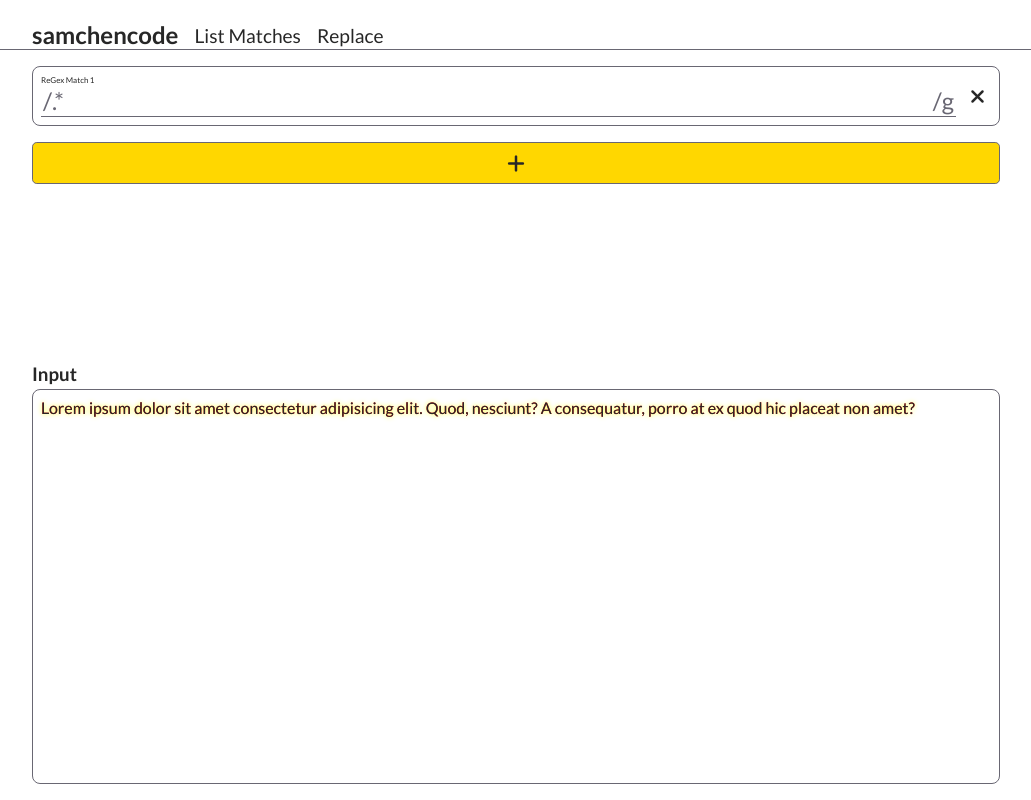
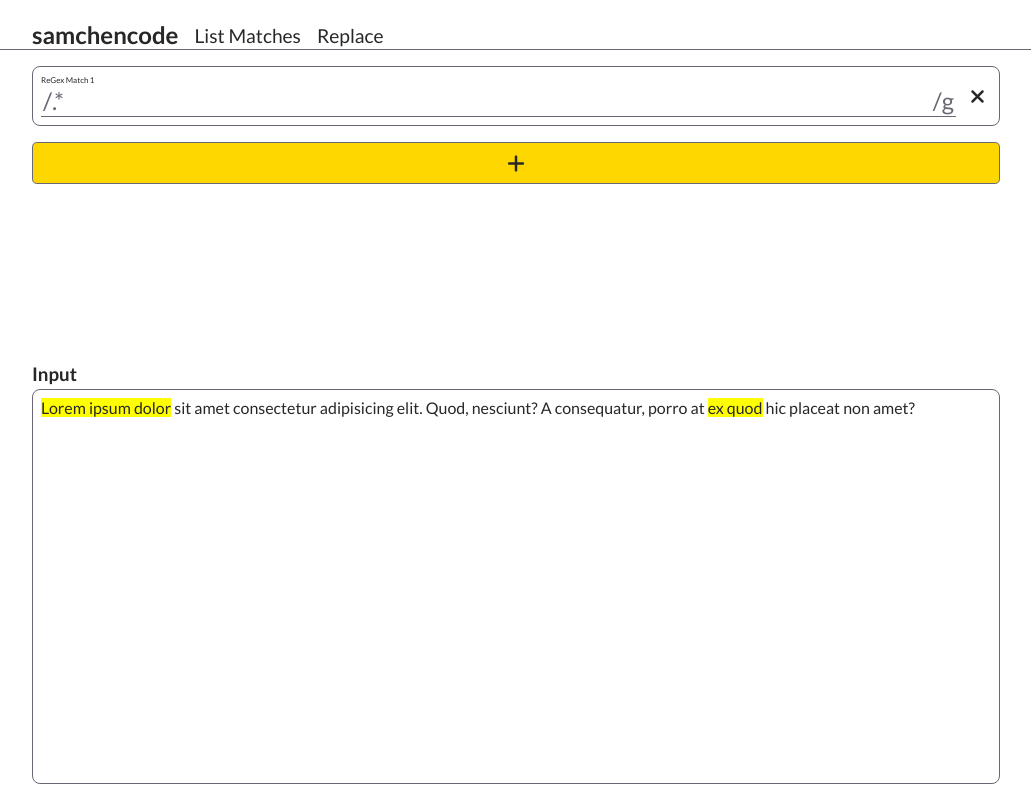
Before and after one commit to samchencode/regex-tool, a React (Create React App) app: page /match in a window 1280 px wide. Shown: the whole page, without its empty margins (124-1155 px from the left). Built offline with nearby package versions, Linux system fonts and the light colour scheme.

Commit message:
feat: text-display highlight overlay

```diff
--- a/src/features/text-display/TextDisplay.tsx
+++ b/src/features/text-display/TextDisplay.tsx
@@ -25,8 +25,8 @@ const TextDisplay = (props: TextDisplayProps) => {
       <h3 className="text-display__label">{isInput ? 'Input' : 'Output'}</h3>
       <div className="text-display__content">
         {isInput && <div className="text-display__highlight-overlay">
-          Lorem ipsum dolor sit amet consectetur adipisicing elit. Quod, nesciunt?
-          A consequatur, porro at ex quod hic placeat non amet?
+          <mark>Lorem ipsum dolor</mark> sit amet consectetur adipisicing elit. Quod, nesciunt?
+          A consequatur, porro at <mark>ex quod</mark> hic placeat non amet?
         </div>}
         <textarea
           className="text-display__top"
--- a/src/features/text-display/style.css
+++ b/src/features/text-display/style.css
@@ -54,11 +54,12 @@ textarea.text-display__top {
 }
 
 .text-display__highlight-overlay {
-  color: red;
+  color: transparent;
   margin: 1px;
+}
 
-  /* TODO: remove this when I add highlight feature */
-  text-shadow: 0 0 5px rgb(255, 255, 0);
+.text-display__highlight-overlay mark {
+  color: transparent;
 }
 
 .text-display__button--copy {
```
